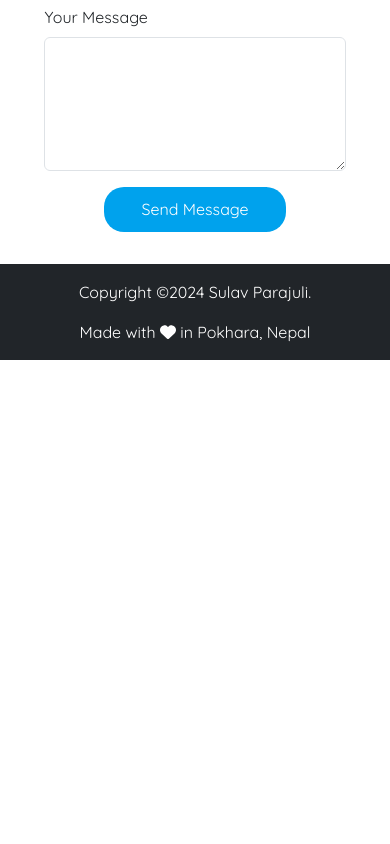
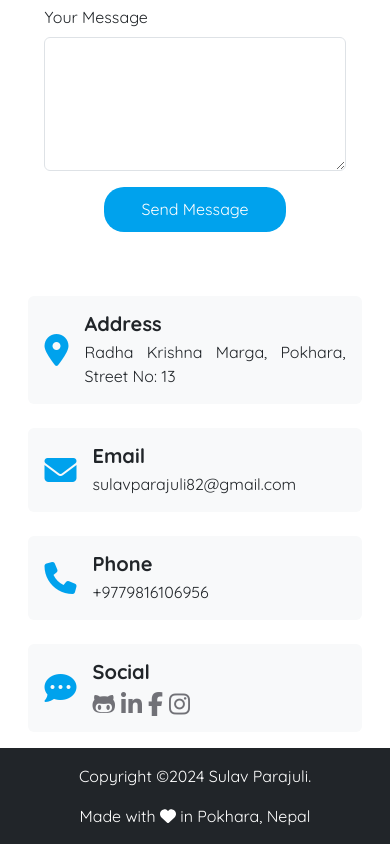
Before and after one commit to sulav-parajuli/PersonalPortfolio, a React (Vite) app: page / in a window 390 px wide. Shown: the part 8518-9362 px from the top of the page. Before the commit the page ends 8878 px from the top, so only its background shows below. Built offline with nearby package versions, Linux system fonts and the light colour scheme; a web font is replaced by a local one.

Commit message:
contact, aboutme, styling

```diff
--- a/src/assets/css/App.css
+++ b/src/assets/css/App.css
@@ -828,6 +828,19 @@ textarea:valid ~ label {
   padding: 4.5%;
 }
 
+.social-links a {
+  font-size: 24px;
+  display: inline-block;
+  color: rgba(55, 55, 63, 0.7);
+  line-height: 1;
+  margin: 4px 6px 0 0;
+  transition: 0.3s;
+}
+
+.social-links a:hover {
+  color: var(--color-primary);
+}
+
 /*About*/
 
 .acontainer {
--- a/src/components/AboutMe.jsx
+++ b/src/components/AboutMe.jsx
@@ -75,7 +75,7 @@ const AboutMe = () => {
   ];
 
   return (
-    <div className="container-fluid acontainer">
+    <div className="container-fluid acontainer pb-5">
       <div id="about" className="reveal about-container">
         <div id="profile-img">
           <img id="main-img" src={sulav} alt="Profile Image" />
@@ -109,9 +109,9 @@ const AboutMe = () => {
             <Link className="main-button" to="/#contact">
               Hire Me
             </Link>
-            <Link className="sub-button" download={CV}>
+            <a href={CV} download className=" sub-button">
               My Resume
-            </Link>
+            </a>
           </div>
         </div>
       </div>
--- a/src/components/Contact.jsx
+++ b/src/components/Contact.jsx
@@ -81,6 +81,108 @@ const Contact = () => {
             </button>
           </div>
         </form>
+        <div className="row gy-4 pt-5">
+          <div className="col-md-6">
+            <div className="info-item d-flex align-items-center bg-light p-3 rounded">
+              <i
+                className="fa-solid fa-location-dot fa-2x me-3"
+                style={{ color: "#00a2ed" }}
+              ></i>
+              <div>
+                <h5 className="fw-bold mb-1">Address</h5>
+                <p className="mb-0">
+                  Radha Krishna Marga, Pokhara, Street No: 13
+                </p>
+              </div>
+            </div>
+          </div>
+
+          <div className="col-md-6">
+            <div className="info-item d-flex align-items-center bg-light p-3 rounded">
+              <i
+                className="fa-solid fa-envelope fa-2x me-3"
+                style={{ color: "#00a2ed" }}
+              ></i>
+              <div>
+                <h5 className="fw-bold mb-1">Email</h5>
+                <p className="mb-0">
+                  <a
+                    href="mailto:sulavparajuli82@gmail.com"
+                    className="text-decoration-none text-dark"
+                  >
+                    sulavparajuli82@gmail.com
+                  </a>
+                </p>
+              </div>
+            </div>
+          </div>
+
+          <div className="col-md-6">
+            <div className="info-item d-flex align-items-center bg-light p-3 rounded">
+              <i
+                className="fa-solid fa-phone fa-2x me-3"
+                style={{ color: "#00a2ed" }}
+              ></i>
+              <div>
+                <h5 className="fw-bold mb-1">Phone</h5>
+                <p className="mb-0">
+                  <a
+                    href="tel:+9779816106956"
+                    className="text-decoration-none text-dark"
+                  >
+                    +9779816106956
+                  </a>
+                </p>
+              </div>
+            </div>
+          </div>
+
+          <div className="col-md-6">
+            <div className="info-item d-flex align-items-center bg-light p-3 rounded">
+              <i
+                className="fa-solid fa-comment-dots fa-2x me-3"
+                style={{ color: "#00a2ed" }}
+              ></i>
+              <div>
+                <h5 className="fw-bold mb-1">Social</h5>
+                <div className="social-links d-flex">
+                  <a
+                    href="https://github.com/sulav-parajuli"
+                    class="github"
+                    alt="github"
+                    title="github"
+                  >
+                    <i class="fa-brands fa-github-alt"></i>
+                  </a>
+                  <a
+                    href="https://www.linkedin.com/in/sulavparajuli/"
+                    class="linkedin"
+                    alt="linkedin"
+                    title="linkedin"
+                  >
+                    <i class="fa-brands fa-linkedin-in"></i>
+                  </a>
+                  <a
+                    href="https://www.facebook.com/sulav.parajuli.5/"
+                    class="facebook"
+                    alt="facebook"
+                    title="facebook"
+                  >
+                    <i class="fab fa-facebook-f"></i>
+                  </a>
+                  <a
+                    href="https://www.instagram.com/_sulav_parajuli/"
+                    class="instagram"
+                    alt="instagram"
+                    title="instagram"
+                  >
+                    <i class="fa-brands fa-instagram"></i>
+                  </a>
+                </div>
+              </div>
+            </div>
+          </div>
+        </div>
       </div>
     </div>
   );
```
